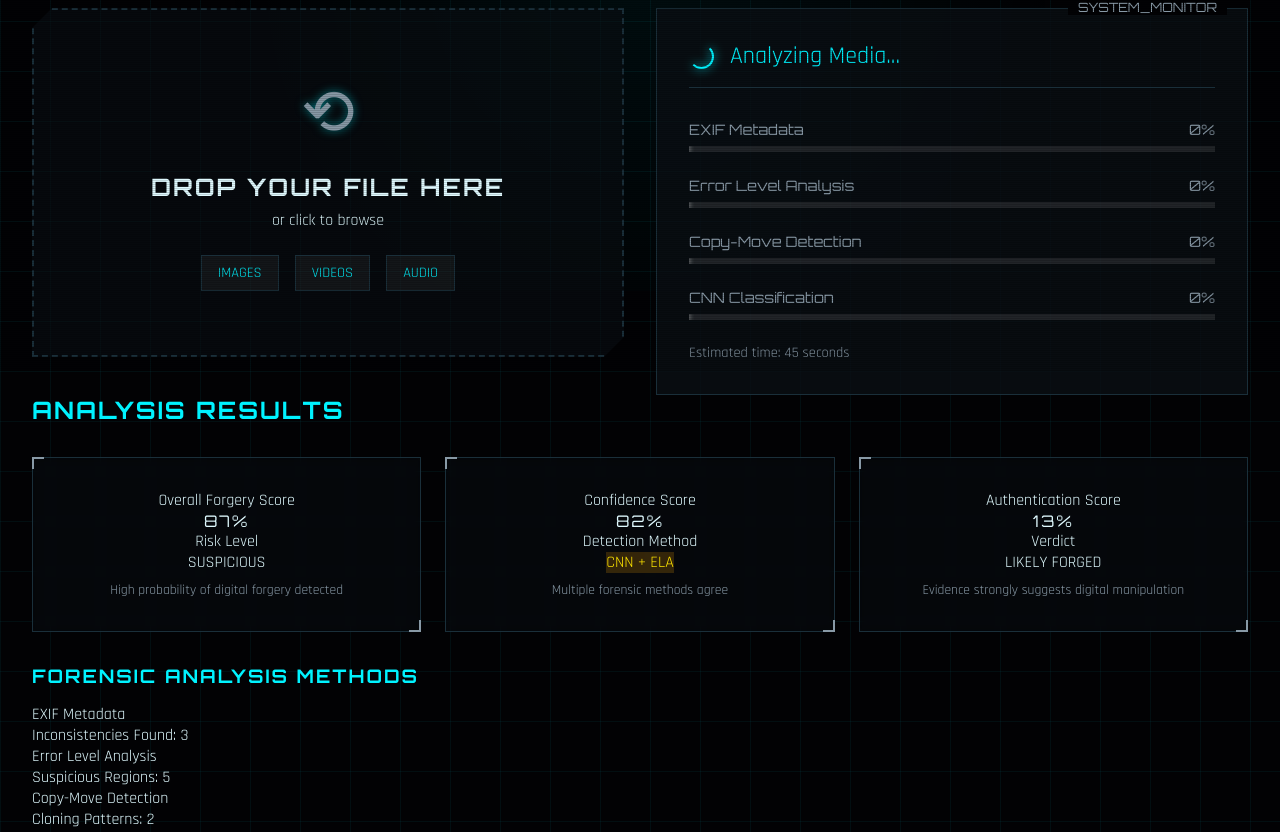
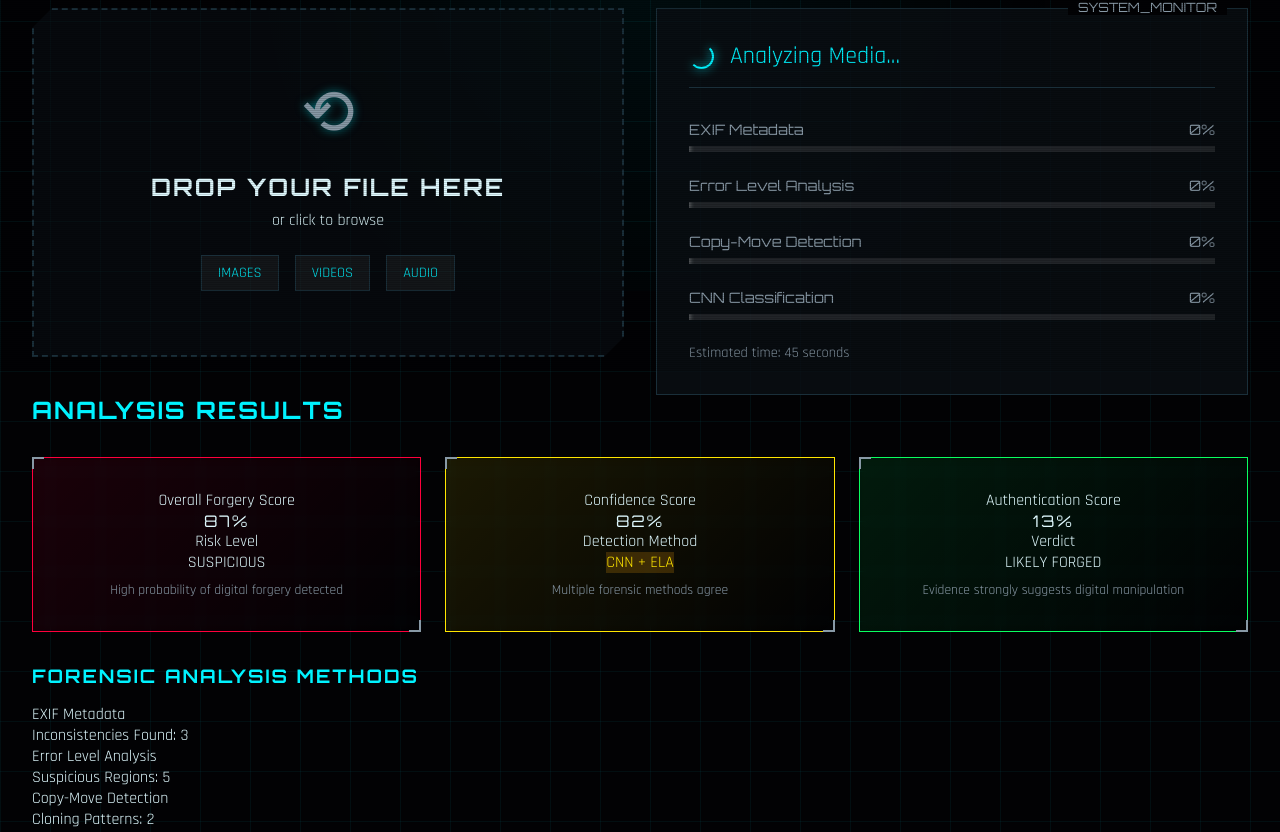
Before and after one commit to PyExpo2K26/PY26012, a plain HTML site: page EvidenX v1/source/index.html in a window 1280 px wide. Shown: the part 429-1261 px from the top of the page. Drawn offline with Linux system fonts and the light colour scheme.

Commit message:
Update style.css

```diff
--- a/EvidenX v1/source/style.css
+++ b/EvidenX v1/source/style.css
@@ -538,3 +538,23 @@
         }
 
         .result-card.high-risk {
+            border-color: var(--danger);
+            background: linear-gradient(135deg, rgba(255, 0, 60, 0.1) 0%, transparent 100%);
+        }
+
+        .result-card.high-risk:hover {
+            box-shadow: var(--danger-glow);
+        }
+
+        .result-card.medium-risk {
+            border-color: var(--warning);
+            background: linear-gradient(135deg, rgba(255, 230, 0, 0.1) 0%, transparent 100%);
+        }
+
+        .result-card.low-risk {
+            border-color: var(--success);
+            background: linear-gradient(135deg, rgba(10, 255, 96, 0.1) 0%, transparent 100%);
+        }
+
+        .result-card.low-risk:hover {
+            box-shadow: var(--success-glow);
```
